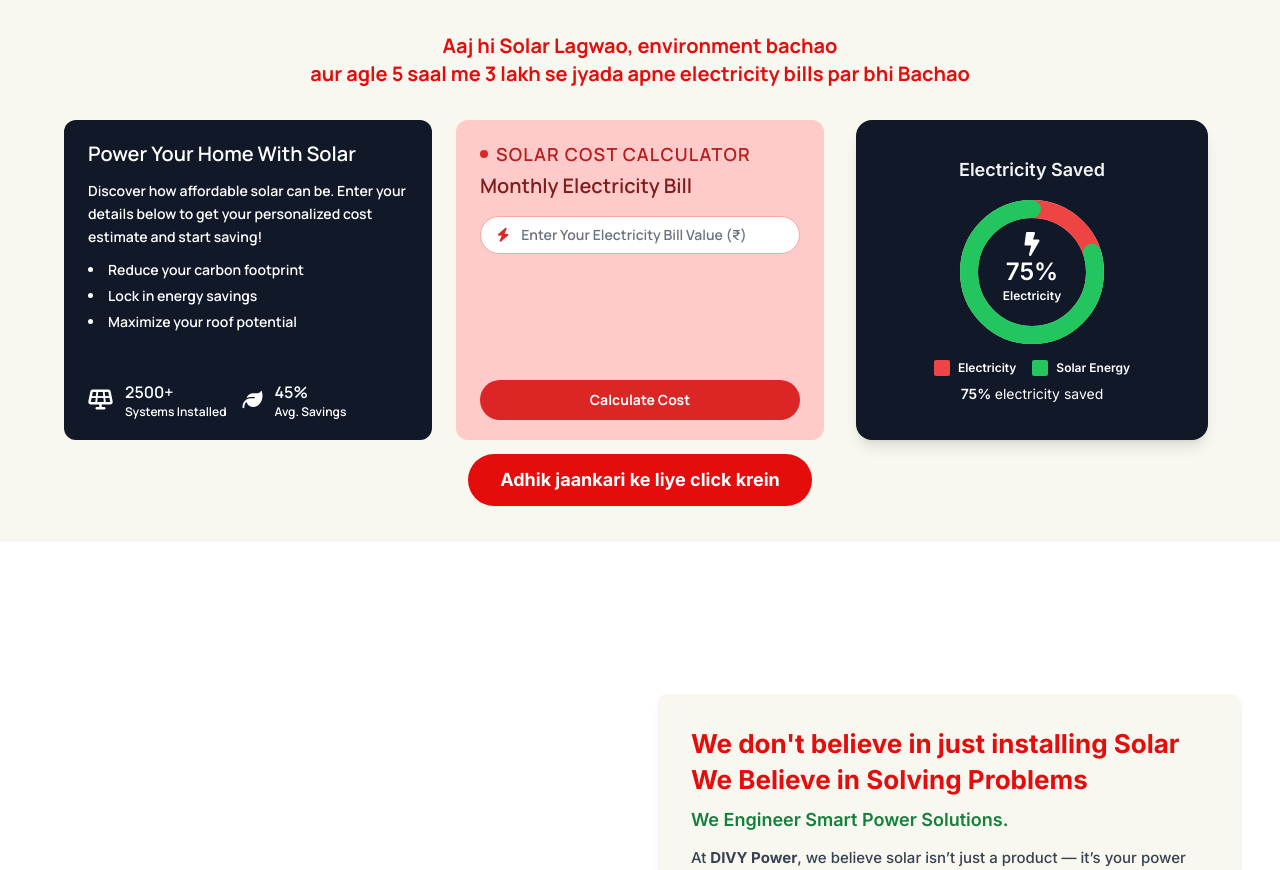
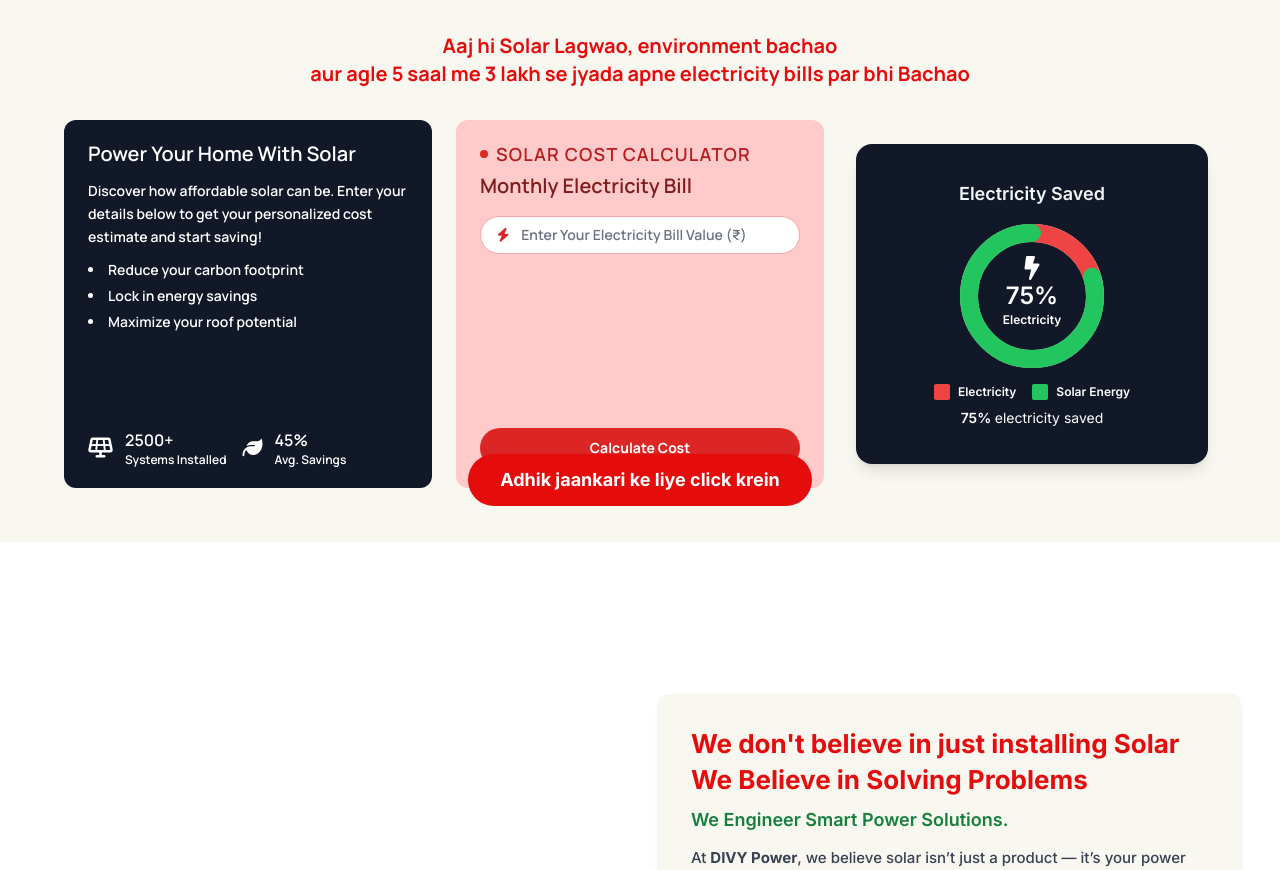
Before and after one commit to vanshika8484/Solar_web, a React (Vite) app: page / in a window 1280 px wide. Shown: the part 2480-3350 px from the top of the page. Built offline with nearby package versions, Linux system fonts and the light colour scheme; a web font is replaced by a local one.

Commit message:
Update SolarCostCalculator.jsx

```diff
--- a/src/components/SolarCostCalculator.jsx
+++ b/src/components/SolarCostCalculator.jsx
@@ -67,7 +67,7 @@ const SolarCostCalculator = () => {
       viewport={{ once: true, amount: 0.3 }}
       variants={containerVariants}
     >
-      <motion.div className="text-center mb-8" variants={cardVariants}>
+      <motion.div className="text-center mb-8 " variants={cardVariants}>
         <h1 className="text-xl sm:text-2xl md:text-xl font-bold text-[#E50C0C] leading-snug max-w-5xl mx-auto">
           Aaj hi Solar Lagwao, environment bachao <br />
           aur agle 5 saal me 3 lakh se jyada apne electricity bills par bhi Bachao
@@ -112,7 +112,7 @@ const SolarCostCalculator = () => {
 
         {/* Calculator or Results - Red Theme */}
         <motion.section
-          className="bg-red-200 rounded-xl px-6 py-5 h-full flex flex-col hover:shadow-xl transition"
+          className="bg-red-200 rounded-xl px-6 py-5 h-full flex flex-col hover:shadow-xl transition "
           variants={cardVariants}
         >
           {!showResults ? (
@@ -195,7 +195,7 @@ const SolarCostCalculator = () => {
           className=" rounded-xl flex justify-center items-center h-full  transition"
           variants={cardVariants}
         >
-          <div className="h-full flex">
+          <div className="h-full flex mt-12">
             <ElectricitySavedCard />
           </div>
         </motion.section>
```
